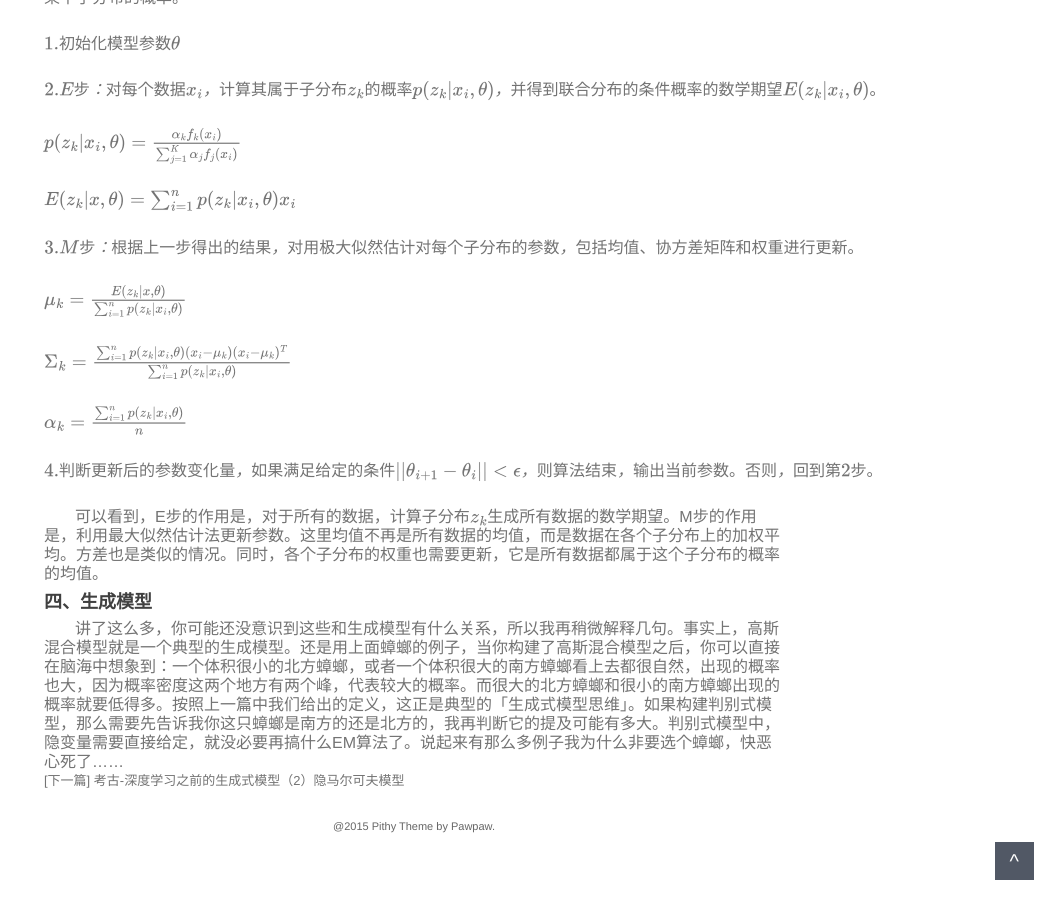
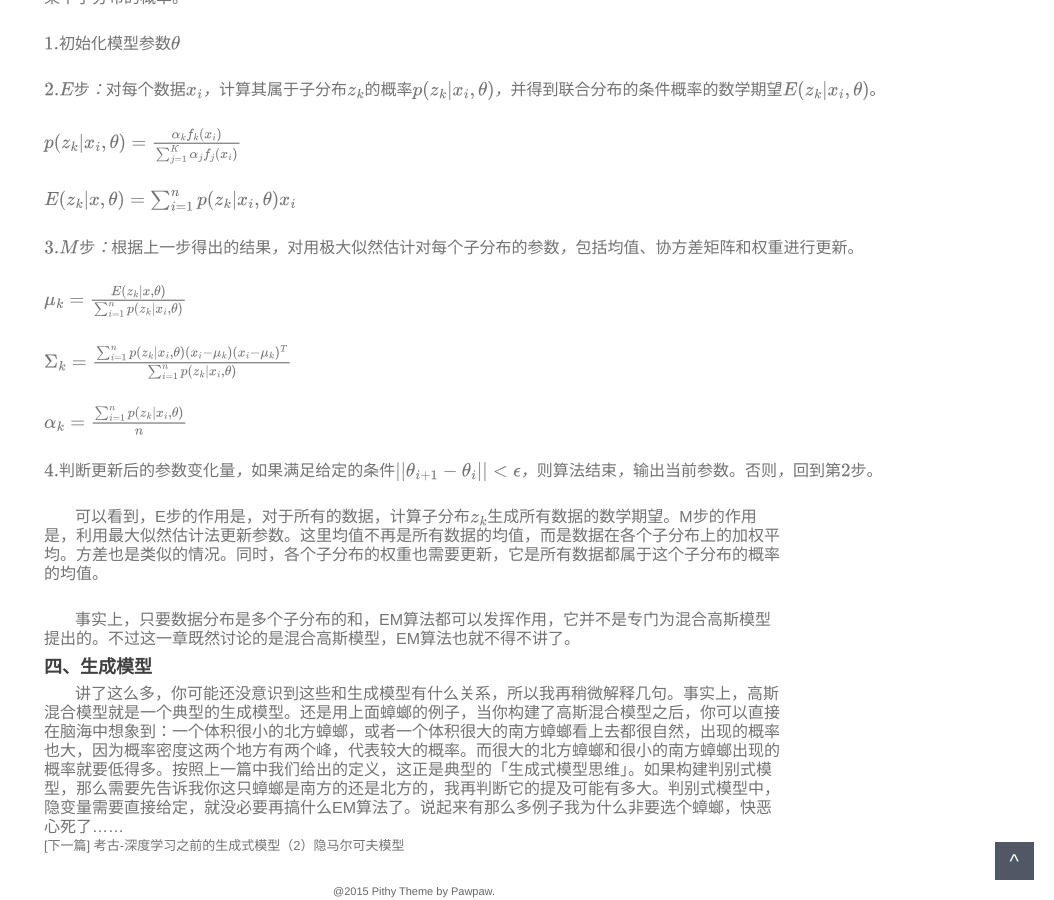
Before and after one commit to yxgong0/yxgong0.github.io, a Jekyll site: the page built from _posts/2021-09-02-gen3-1-1.markdown, in a window 1280 px wide and 900 px high, scrolled down 6293 px. Shown: the whole window, without its empty margins (226-1280 px from the left). Built offline with Jekyll 4.4.1, drawn with Linux system fonts in a browser that asks for light colours; comment, search, counter and statistics services are not loaded.

Commit message:
Update 2021-09-02-gen3-1-1.markdown

```diff
--- a/_posts/2021-09-02-gen3-1-1.markdown
+++ b/_posts/2021-09-02-gen3-1-1.markdown
@@ -156,7 +156,8 @@ MathJax = {
 <font size=3>$4. 判断更新后的参数变化量，如果满足给定的条件||\theta_{i+1}-\theta_i||<\epsilon，则算法结束，输出当前参数。否则，回到第2步。$</font>
 <br/>
 <font size=3>&nbsp;&nbsp;&nbsp;&nbsp;&nbsp;&nbsp;&nbsp;可以看到，E步的作用是，对于所有的数据，计算子分布$z_k$生成所有数据的数学期望。M步的作用是，利用最大似然估计法更新参数。这里均值不再是所有数据的均值，而是数据在各个子分布上的加权平均。方差也是类似的情况。同时，各个子分布的权重也需要更新，它是所有数据都属于这个子分布的概率的均值。</font>
-
+<br/>
+<font size=3>&nbsp;&nbsp;&nbsp;&nbsp;&nbsp;&nbsp;&nbsp;事实上，只要数据分布是多个子分布的和，EM算法都可以发挥作用，它并不是专门为混合高斯模型提出的。不过这一章既然讨论的是混合高斯模型，EM算法也就不得不讲了。</font>
 ### 四、生成模型
 
 <font size=3>&nbsp;&nbsp;&nbsp;&nbsp;&nbsp;&nbsp;&nbsp;讲了这么多，你可能还没意识到这些和生成模型有什么关系，所以我再稍微解释几句。事实上，高斯混合模型就是一个典型的生成模型。还是用上面蟑螂的例子，当你构建了高斯混合模型之后，你可以直接在脑海中想象到：一个体积很小的北方蟑螂，或者一个体积很大的南方蟑螂看上去都很自然，出现的概率也大，因为概率密度这两个地方有两个峰，代表较大的概率。而很大的北方蟑螂和很小的南方蟑螂出现的概率就要低得多。按照上一篇中我们给出的定义，这正是典型的「生成式模型思维」。如果构建判别式模型，那么需要先告诉我你这只蟑螂是南方的还是北方的，我再判断它的提及可能有多大。判别式模型中，隐变量需要直接给定，就没必要再搞什么EM算法了。说起来有那么多例子我为什么非要选个蟑螂，快恶心死了……</font>
```
